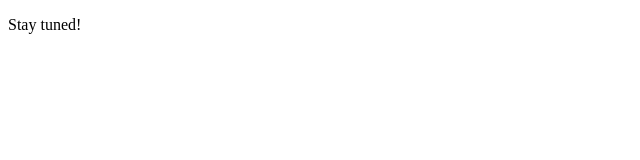
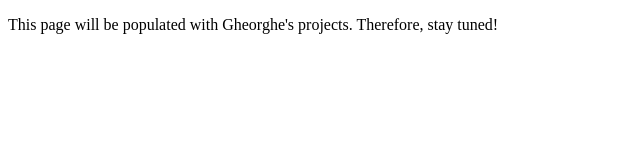
Before and after one commit to glisca/glisca.github.io, a plain HTML site: page index.html in a window 1280 px wide. Shown: the whole page, without its empty margins (0-640 px from the left). Drawn offline with Linux system fonts and the light colour scheme.

Commit message:
message updated

```diff
--- a/index.html
+++ b/index.html
@@ -4,6 +4,6 @@
     <title>Gheorghe Lisca</title>
   </head>
   <body>
-    <p>Stay tuned!</p>
+    <p>This page will be populated with Gheorghe's projects. Therefore, stay tuned!</p>
   </body>
 </html>
```
